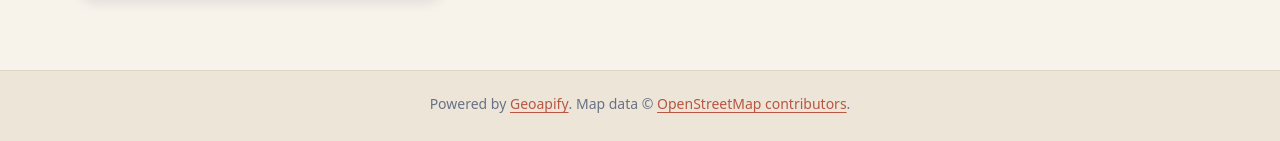
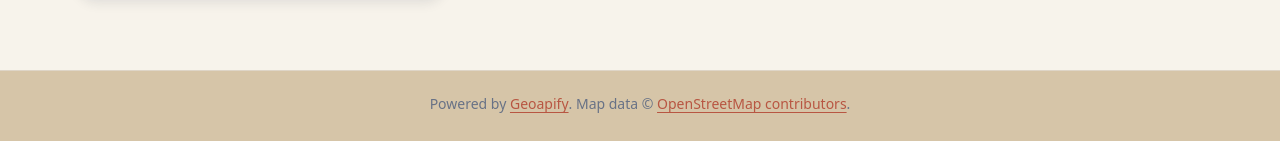
Before and after one commit to rohitvishwaa-ops/TripWise, a React (Vite) app in the folder frontend/: page / in a window 1280 px wide. Shown: the part 1288-1429 px from the top of the page. Built offline with nearby package versions, Linux system fonts and the light colour scheme; no server answers.

Commit message:
Use muted sand in porcelain shell

```diff
--- a/frontend/src/index.css
+++ b/frontend/src/index.css
@@ -10,7 +10,7 @@
   color-scheme: light dark;
 
   --bg: #F7F3EB;
-  --bg-deep: #EDE5D8;
+  --bg-deep: #D6C5A8;
   --surface: #FFFDF8;
   --surface-2: #EFE7DA;
   --ink: #20283A;
```
